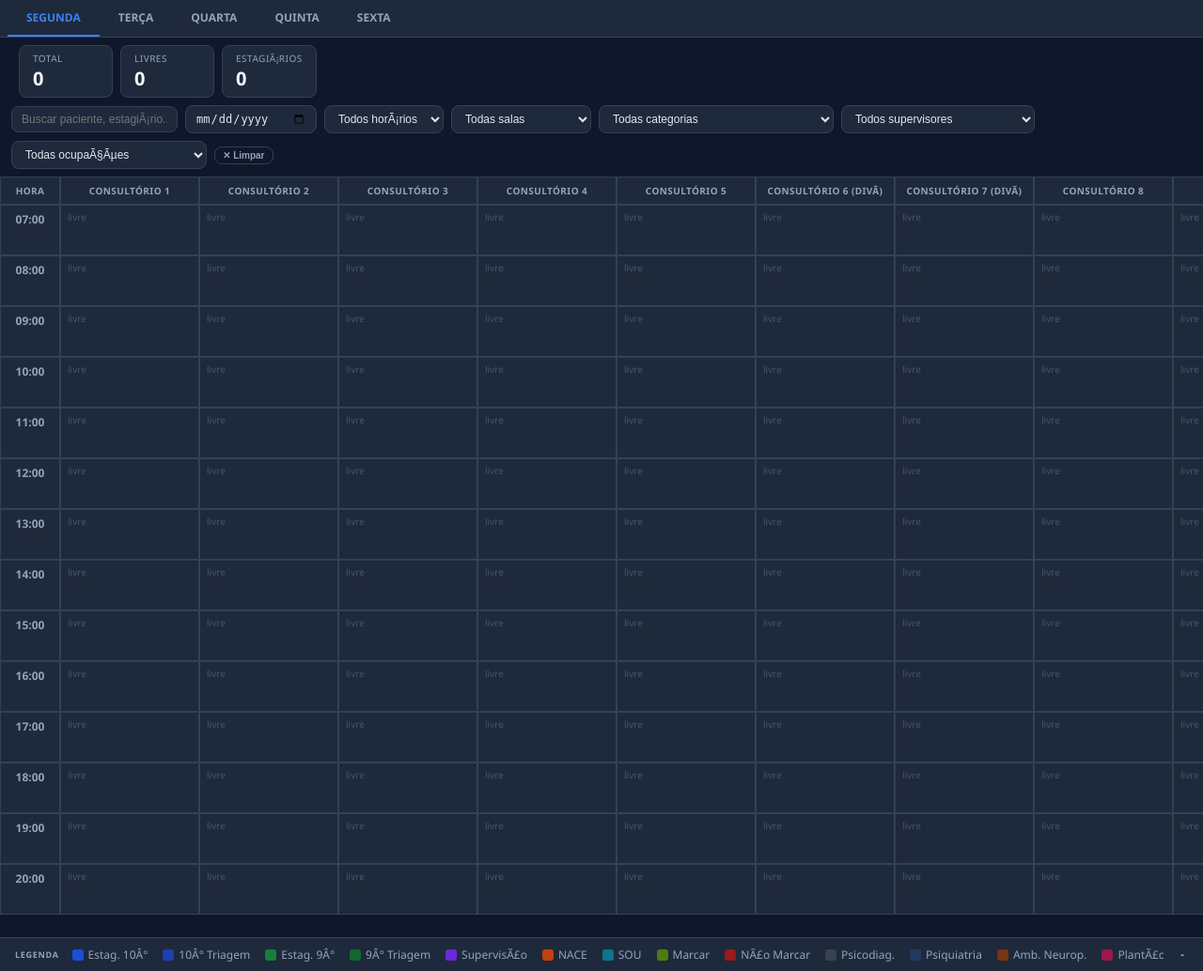
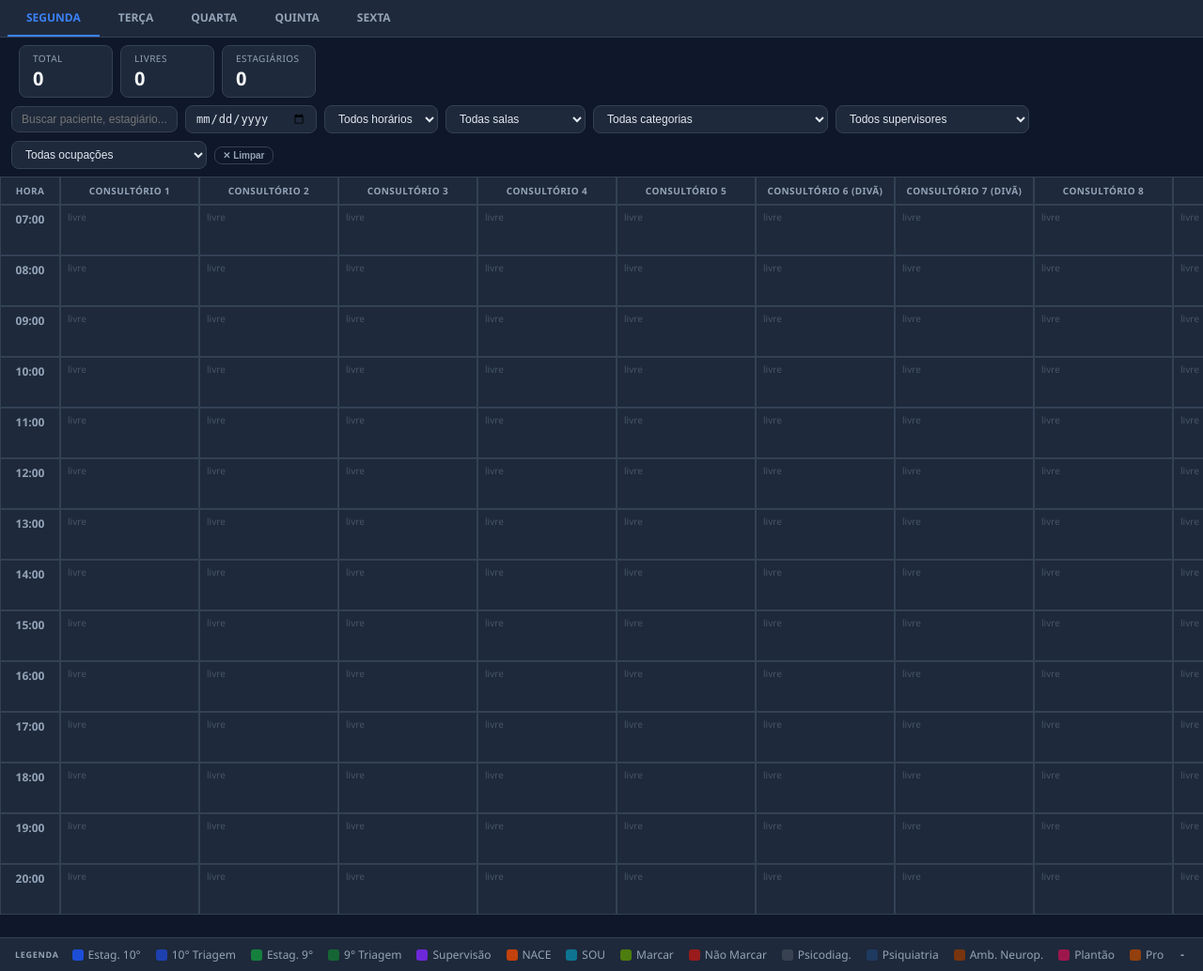
Before and after one commit to victorgtostes87/mapa_sala, a Flask app: page / in a window 1280 px wide. Shown: the part 57-1091 px from the top of the page at 94% size. Run offline with Flask 3, Linux system fonts and the light colour scheme; a user stored in the database is signed in; data comes from the database, SQL or seed files in the repository; data that the repository does not hold is empty.

Commit message:
Corrige convites professores e acentuacao

```diff
--- a/app.py
+++ b/app.py
@@ -1097,16 +1097,16 @@ def criar_usuario_coordenador_padrao(conn):
 
 
 SUPERVISORES_PADRAO = (
-    ('fabio.nogueira', 'Fabio Nogueira Pereira'),
-    ('roger.machado', 'Roger Elias Bernabé Machado'),
-    ('eduardo.lopes', 'Eduardo Barbosa Lopes'),
-    ('rodrigo.salgado', 'Rodrigo Cruvinel Salgado'),
-    ('luanza.mai', 'Luanza Pavesi Mai'),
-    ('cleilson.reis', 'Cleilson Teobaldo Reis'),
-    ('simone.pylro', 'Simone Chabudee Pylro'),
-    ('hildiceia.affonso', 'Hildiceia Dos Santos Affonso'),
-    ('christiane.ronchete', 'Christiane Furlan Ronchete'),
-    ('jaqueline.bagalho', 'Jaqueline Oliveira Bagalho'),
+    ('Fabio Nogueira Pereira', 'Fabio Nogueira Pereira'),
+    ('Roger Elias Bernabé Machado', 'Roger Elias Bernabé Machado'),
+    ('Eduardo Barbosa Lopes', 'Eduardo Barbosa Lopes'),
+    ('Rodrigo Cruvinel Salgado', 'Rodrigo Cruvinel Salgado'),
+    ('Luanza Pavesi Mai', 'Luanza Pavesi Mai'),
+    ('Cleilson Teobaldo Reis', 'Cleilson Teobaldo Reis'),
+    ('Simone Chabudee Pylro', 'Simone Chabudee Pylro'),
+    ('Hildiceia Dos Santos Affonso', 'Hildiceia Dos Santos Affonso'),
+    ('Christiane Furlan Ronchete', 'Christiane Furlan Ronchete'),
+    ('Jaqueline Oliveira Bagalho', 'Jaqueline Oliveira Bagalho'),
 )
 
 
@@ -1122,6 +1122,16 @@ def criar_supervisores_padrao(conn):
             (nome_completo,)
         ).fetchone()
         if existente_por_nome:
+            username_em_uso = conn.execute(
+                'SELECT id FROM usuarios WHERE username=? AND id!=?',
+                (username, existente_por_nome['id'])
+            ).fetchone()
+            if not username_em_uso:
+                conn.execute(
+                    "UPDATE usuarios SET username=?, ativo=1 WHERE id=?",
+                    (username, existente_por_nome['id'])
+                )
+                continue
             conn.execute(
                 "UPDATE usuarios SET ativo=1 WHERE id=?",
                 (existente_por_nome['id'],)
@@ -1228,6 +1238,12 @@ def aplicar_migracoes_dados(conn):
         conn,
         '2026-07-02-supervisores-padrao',
         'Cadastra professores supervisores padrao',
+        criar_supervisores_padrao
+    )
+    executar_migration(
+        conn,
+        '2026-07-02-supervisores-nomes-completos',
+        'Atualiza usernames dos supervisores para nomes completos',
         criar_supervisores_padrao
     )
 
@@ -1409,7 +1425,7 @@ def label_status_reserva(status):
 def normalize(t):
     if not t:
         return ''
-    for o, n in [('?', 'ã'), ('?', 'Ã'), ('ş', 'º'), ('Ş', 'º'), ('ţ', 'ç')]:
+    for o, n in [('ş', 'º'), ('Ş', 'º'), ('ţ', 'ç')]:
         t = t.replace(o, n)
     return t.strip()
 
@@ -2864,6 +2880,9 @@ def api_editar_usuario(uid):
         if row['id'] == current_user.id and not ativo:
             return jsonify({'erro': 'Você não pode inativar sua própria conta'}), 400
         new_pass = (d.get('password') or '').strip()
+        enviar_convite = bool(d.get('enviar_convite'))
+        if enviar_convite and not new_email:
+            return jsonify({'erro': 'Para enviar convite, informe o e-mail do usuário.'}), 400
         if new_pass and len(new_pass) < 8:
             return jsonify({'erro': 'A senha deve ter no mínimo 8 caracteres'}), 400
         if new_pass:
@@ -2876,12 +2895,17 @@ def api_editar_usuario(uid):
                 'UPDATE usuarios SET username=?, email=?, role=?, supervisor_id=?, ativo=? WHERE id=?',
                 (new_username, new_email, new_role, supervisor_id, ativo, uid)
             )
+        email_convite = None
+        if enviar_convite:
+            usuario_row = conn.execute('SELECT * FROM usuarios WHERE id=?', (uid,)).fetchone()
+            email_convite = preparar_convite_criacao_conta(conn, usuario_row)
         try:
             conn.commit()
         except Exception:
             return jsonify({'erro': 'Nome de usuário já existe'}), 400
+        email_enviado = enviar_email(*email_convite) if email_convite else False
         registrar_log('EDITAR_USUARIO', f'Usuário "{row["username"]}" atualizado')
-        return jsonify({'message': 'Usuário atualizado'})
+        return jsonify({'message': 'Usuário atualizado', 'email_enviado': email_enviado})
     finally:
         conn.close()
 
--- a/reservas.py
+++ b/reservas.py
@@ -486,7 +486,7 @@ def registrar_rotas_reservas(app, deps):
             if reserva['tipo'] == 'sala':
                 _, erro_antecedencia = validar_antecedencia_minima(reserva['data_uso'], reserva['horario_inicio'])
                 if erro_antecedencia:
-                    flash('N?o ? poss?vel aprovar: a solicitação já está com menos de 24h de antecedência.', 'error')
+                    flash('Não é possível aprovar: a solicitação já está com menos de 24h de antecedência.', 'error')
                     return redirect(url_for('reservas'))
 
                 if sala_escolhida:
--- a/templates/index.html
+++ b/templates/index.html
@@ -3,7 +3,7 @@
 <head>
 <meta charset="UTF-8">
 <meta name="viewport" content="width=device-width, initial-scale=1.0">
-<title>Mapa de Sala - PoliclÃ­nica Psicologia UVV</title>
+<title>Mapa de Sala - Policlínica Psicologia UVV</title>
 
 <script src="{{ url_for('static', filename='js/lucide.min.js') }}"></script>
 <link rel="stylesheet" href="{{ url_for('static', filename='css/index.css') }}">
@@ -33,8 +33,8 @@
       <a href="/painel"><i data-lucide="layout-dashboard"></i> Painel</a>
       <a href="/afazeres"><i data-lucide="list-checks"></i> Afazeres</a>
       <a href="/reservas"><i data-lucide="bell"></i> Reservas {% if reservas_pendentes_count %}<span class="nav-badge">{{ reservas_pendentes_count }}</span>{% endif %}</a>
-      <a href="/horarios-abertos"><i data-lucide="calendar-plus"></i> HorÃ¡rios abertos</a>
-      <a href="/usuarios"><i data-lucide="users"></i> UsuÃ¡rios</a>
+      <a href="/horarios-abertos"><i data-lucide="calendar-plus"></i> Horários abertos</a>
+      <a href="/usuarios"><i data-lucide="users"></i> Usuários</a>
       <a href="/logs"><i data-lucide="clipboard-list"></i> Logs</a>
       <button onclick="openImportModal()"><i data-lucide="upload"></i> Importar Excel</button>
       <button onclick="exportCSV()"><i data-lucide="download"></i> Exportar</button>
@@ -43,7 +43,7 @@
       <a href="/painel"><i data-lucide="layout-dashboard"></i> Painel</a>
       <a href="/afazeres"><i data-lucide="list-checks"></i> Afazeres</a>
       <a href="/reservas"><i data-lucide="bell"></i> Reservas {% if reservas_pendentes_count %}<span class="nav-badge">{{ reservas_pendentes_count }}</span>{% endif %}</a>
-      <a href="/horarios-abertos"><i data-lucide="calendar-plus"></i> HorÃ¡rios abertos</a>
+      <a href="/horarios-abertos"><i data-lucide="calendar-plus"></i> Horários abertos</a>
       <button onclick="exportCSV()"><i data-lucide="download"></i> Exportar</button>
       <a href="/imprimir" target="_blank"><i data-lucide="printer"></i> Imprimir</a>
       {% endif %}
@@ -64,14 +64,14 @@
 <div class="stats-bar">
   <div class="stat-card"><div class="label">Total</div><div class="value" id="stTotal">-</div></div>
   <div class="stat-card"><div class="label">Livres</div><div class="value" id="stLivre">-</div></div>
-  <div class="stat-card"><div class="label">EstagiÃ¡rios</div><div class="value" id="stEst">-</div></div>
+  <div class="stat-card"><div class="label">Estagiários</div><div class="value" id="stEst">-</div></div>
 </div>
 
 <div class="filters">
-  <input type="text" id="searchInput" placeholder="Buscar paciente, estagiÃ¡rio..." oninput="debounceRender()">
-  <input type="date" id="filterData" onchange="onDateFilterChange()" title="Consultar uma data especÃ­fica">
+  <input type="text" id="searchInput" placeholder="Buscar paciente, estagiário..." oninput="debounceRender()">
+  <input type="date" id="filterData" onchange="onDateFilterChange()" title="Consultar uma data específica">
   <span class="date-filter-badge" id="dateFilterBadge" style="display:none"></span>
-  <select id="filterHorario" onchange="renderGrid()"><option value="">Todos horÃ¡rios</option>
+  <select id="filterHorario" onchange="renderGrid()"><option value="">Todos horários</option>
     {% for h in horarios %}<option>{{h}}</option>{% endfor %}</select>
   <select id="filterSala" onchange="renderGrid()"><option value="">Todas salas</option>
     {% for s in salas %}<option>{{s}}</option>{% endfor %}</select>
@@ -84,7 +84,7 @@
     {% endfor %}
   </select>
   <select id="filterOcupacao" onchange="renderGrid()">
-    <option value="">Todas ocupaÃ§Ãµes</option>
+    <option value="">Todas ocupações</option>
     <option value="1">Somente salas ocupadas</option>
     <option value="0">Somente registros informativos</option>
   </select>
@@ -103,20 +103,20 @@
 <div class="legbar" id="legBar">
   <span class="legbar-title" id="legTitle">Legenda</span>
   <div class="legbar-items" id="legItems">
-    <div class="leg-i"><div class="leg-d" style="background:#1d4ed8"></div>Estag. 10Â°</div>
-    <div class="leg-i"><div class="leg-d" style="background:#1e40af"></div>10Â° Triagem</div>
-    <div class="leg-i"><div class="leg-d" style="background:#15803d"></div>Estag. 9Â°</div>
-    <div class="leg-i"><div class="leg-d" style="background:#166534"></div>9Â° Triagem</div>
-    <div class="leg-i"><div class="leg-d" style="background:#6d28d9"></div>SupervisÃ£o</div>
+    <div class="leg-i"><div class="leg-d" style="background:#1d4ed8"></div>Estag. 10°</div>
+    <div class="leg-i"><div class="leg-d" style="background:#1e40af"></div>10° Triagem</div>
+    <div class="leg-i"><div class="leg-d" style="background:#15803d"></div>Estag. 9°</div>
+    <div class="leg-i"><div class="leg-d" style="background:#166534"></div>9° Triagem</div>
+    <div class="leg-i"><div class="leg-d" style="background:#6d28d9"></div>Supervisão</div>
     <div class="leg-i"><div class="leg-d" style="background:#c2410c"></div>NACE</div>
     <div class="leg-i"><div class="leg-d" style="background:#0e7490"></div>SOU</div>
     <div class="leg-i"><div class="leg-d" style="background:#4d7c0f"></div>Marcar</div>
-    <div class="leg-i"><div class="leg-d" style="background:#991b1b"></div>NÃ£o Marcar</div>
+    <div class="leg-i"><div class="leg-d" style="background:#991b1b"></div>Não Marcar</div>
     <div class="leg-i"><div class="leg-d" style="background:#374151"></div>Psicodiag.</div>
     <div class="leg-i"><div class="leg-d" style="background:#1e3a5f"></div>Psiquiatria</div>
     <div class="leg-i"><div class="leg-d" style="background:#78350f"></div>Amb. Neurop.</div>
-    <div class="leg-i"><div class="leg-d" style="background:#9d174d"></div>PlantÃ£o</div>
-    <div class="leg-i"><div class="leg-d" style="background:#92400e"></div>ProntuÃ¡rio</div>
+    <div class="leg-i"><div class="leg-d" style="background:#9d174d"></div>Plantão</div>
+    <div class="leg-i"><div class="leg-d" style="background:#92400e"></div>Prontuário</div>
   </div>
   <button class="legbar-btn" id="legBtn" onclick="(function(){var i=document.getElementById('legItems');var t=document.getElementById('legTitle');var b=document.getElementById('legBtn');if(i.style.display==='none'){i.style.display='flex';t.style.display='';b.textContent='-';}else{i.style.display='none';t.style.display='none';b.textContent='Mostrar legenda';}})()" title="Minimizar">-</button>
 </div>
@@ -132,22 +132,22 @@
     </div>
     <div id="editView">
       <div class="conflict-box" id="conflictBox">
-        <strong>Sala jÃ¡ estÃ¡ ocupada!</strong>
+        <strong>Sala já está ocupada!</strong>
         <span id="conflictMsg"></span>
-        <div style="margin-top:8px;font-size:11px;color:#fca5a5">Escolha outro horÃ¡rio ou outra sala antes de salvar.</div>
+        <div style="margin-top:8px;font-size:11px;color:#fca5a5">Escolha outro horário ou outra sala antes de salvar.</div>
       </div>
       <div class="form-grid">
         <div class="form-row"><label>Dia *</label>
           <select id="fDia" onchange="verificarConflito()">{% for d in dias %}<option>{{d}}</option>{% endfor %}</select></div>
-        <div class="form-row"><label>HorÃ¡rio *</label>
+        <div class="form-row"><label>Horário *</label>
           <select id="fHorario" onchange="verificarConflito()">{% for h in horarios %}<option>{{h}}</option>{% endfor %}</select></div>
       </div>
       <div class="form-row"><label>Sala *</label>
         <select id="fSala" onchange="verificarConflito()">{% for s in salas %}<option>{{s}}</option>{% endfor %}</select></div>
-      <div class="form-row"><label>EstagiÃ¡rio / ConteÃºdo</label>
-        <div class="ac-wrap"><input type="text" id="fEstagiario" placeholder="Digite o nome do estagiÃ¡rio..." autocomplete="off" oninput="atualizarOcupacaoPreview()">
+      <div class="form-row"><label>Estagiário / Conteúdo</label>
+        <div class="ac-wrap"><input type="text" id="fEstagiario" placeholder="Digite o nome do estagiário..." autocomplete="off" oninput="atualizarOcupacaoPreview()">
         <div id="estSuggestions" class="ac-box"></div></div></div>
-      <div class="occupancy-hint" id="supervisorHint">Supervisor: nÃ£o definido</div>
+      <div class="occupancy-hint" id="supervisorHint">Supervisor: não definido</div>
       <div class="form-row"><label>Paciente</label>
         <input type="text" id="fPaciente" placeholder="Nome do paciente" oninput="atualizarOcupacaoPreview();verificarConflito()"></div>
       <div class="form-grid">
@@ -155,9 +155,9 @@
           <select id="fCategoria" onchange="atualizarOcupacaoPreview();verificarConflito()"><option value="">Auto-detectar</option>
             {% for c in categorias %}<option>{{c}}</option>{% endfor %}</select></div>
         <div class="form-row"><label>Triagem?</label>
-          <select id="fTriagem" onchange="atualizarOcupacaoPreview();verificarConflito()"><option value="0">NÃ£o</option><option value="1">Sim</option></select></div>
+          <select id="fTriagem" onchange="atualizarOcupacaoPreview();verificarConflito()"><option value="0">Não</option><option value="1">Sim</option></select></div>
       </div>
-      <div class="form-row"><label>Data especÃ­fica <span style="font-size:10px;color:var(--text2);font-weight:400;text-transform:none">(opcional - sÃ³ para agendamentos pontuais)</span></label>
+      <div class="form-row"><label>Data específica <span style="font-size:10px;color:var(--text2);font-weight:400;text-transform:none">(opcional - só para agendamentos pontuais)</span></label>
         <input type="date" id="fData" onchange="atualizarOcupacaoPreview();verificarConflito()"></div>
       <div class="form-row"><label>Status do atendimento</label>
         <select id="fStatusAtendimento" onchange="atualizarOcupacaoPreview();verificarConflito()">
@@ -168,15 +168,15 @@
         </select>
         <div class="occupancy-hint">Use apenas quando o atendimento foi cancelado. O horario fica visivel, mas a sala volta a aparecer como disponivel.</div>
       </div>
-      <div class="form-row"><label>ObservaÃ§Ã£o</label>
-        <textarea id="fObs" placeholder="Ex: estudar, lanÃ§ar prontuÃ¡rio, professor nÃ£o liberou, uso interno..." oninput="atualizarOcupacaoPreview();verificarConflito()"></textarea></div>
+      <div class="form-row"><label>Observação</label>
+        <textarea id="fObs" placeholder="Ex: estudar, lançar prontuário, professor não liberou, uso interno..." oninput="atualizarOcupacaoPreview();verificarConflito()"></textarea></div>
       <div class="form-row"><label>Ocupa sala?</label>
         <select id="fOcupaSala" onchange="atualizarOcupacaoPreview();verificarConflito()">
-          <option value="">AutomÃ¡tico</option>
+          <option value="">Automático</option>
           <option value="1">Sim, ocupa sala</option>
-          <option value="0">NÃ£o ocupa sala</option>
+          <option value="0">Não ocupa sala</option>
         </select>
-        <div class="occupancy-hint" id="ocupaHint">O sistema calcula isso para mostrar se a sala estÃ¡ realmente livre.</div>
+        <div class="occupancy-hint" id="ocupaHint">O sistema calcula isso para mostrar se a sala está realmente livre.</div>
       </div>
       <div class="modal-footer">
         <button class="btn btn-danger btn-sm" id="deleteBtn" onclick="deleteAg()" style="display:none;margin-right:auto"><i data-lucide="trash-2"></i> Remover</button>
@@ -194,7 +194,7 @@
       </div>
       <div>
         <div style="font-size:15px;font-weight:700;color:#f8fafc">Remover agendamento</div>
-        <div style="font-size:12px;color:var(--text2);margin-top:2px">Esta aÃ§Ã£o nÃ£o pode ser desfeita.</div>
+        <div style="font-size:12px;color:var(--text2);margin-top:2px">Esta ação não pode ser desfeita.</div>
       </div>
     </div>
     <div id="confirmDetail" style="background:var(--bg);border:1px solid var(--border);border-radius:var(--radius);padding:10px 14px;font-size:12px;color:var(--text2);margin-bottom:18px;line-height:1.7"></div>
@@ -211,14 +211,14 @@
     <div class="about-head">
       <div>
         <h2>Sobre o sistema</h2>
-        <p>Mapa de Sala - PoliclÃ­nica Psicologia UVV</p>
+        <p>Mapa de Sala - Policlínica Psicologia UVV</p>
       </div>
       <img src="{{ url_for('static', filename='img/uvv-logo.png') }}" alt="UVV">
     </div>
     <div class="about-grid">
-      <div><strong>UsuÃ¡rios</strong><span>CoordenaÃ§Ã£o, recepÃ§Ã£o, professores e alunos/estagiÃ¡rios.</span></div>
-      <div><strong>Recursos</strong><span>Agendamentos, conflitos, triagem, logs, impressÃ£o, exportaÃ§Ã£o e importaÃ§Ã£o Excel.</span></div>
-      <div><strong>VersÃ£o</strong><span>{{ versao }}</span></div>
+      <div><strong>Usuários</strong><span>Coordenação, recepção, professores e alunos/estagiários.</span></div>
+      <div><strong>Recursos</strong><span>Agendamentos, conflitos, triagem, logs, impressão, exportação e importação Excel.</span></div>
+      <div><strong>Versão</strong><span>{{ versao }}</span></div>
     </div>
     <div class="modal-footer">
       <button type="button" class="btn btn-primary" onclick="closeAboutModal()"><i data-lucide="check"></i> Entendi</button>
@@ -230,7 +230,7 @@
   <div class="modal">
     <h2>Importar mapa do Excel</h2>
     <p style="color:var(--text2);font-size:12px;line-height:1.5;margin-bottom:14px">
-      Use um arquivo .xlsx no modelo do mapa antigo. O sistema lÃª apenas as abas de segunda a sexta e ignora a aba TRIAGEM.
+      Use um arquivo .xlsx no modelo do mapa antigo. O sistema lê apenas as abas de segunda a sexta e ignora a aba TRIAGEM.
     </p>
     <form id="importForm">
       <div class="form-row">
@@ -242,7 +242,7 @@
         Substituir o mapa atual antes de importar
       </label>
       <div style="font-size:11px;color:var(--text2);line-height:1.45;margin-top:8px">
-        Se essa opÃ§Ã£o ficar desmarcada, o sistema tenta adicionar os dados e avisa quando encontrar conflitos.
+        Se essa opção ficar desmarcada, o sistema tenta adicionar os dados e avisa quando encontrar conflitos.
       </div>
       <div id="importResult" style="display:none;background:var(--bg);border:1px solid var(--border);border-radius:var(--radius);padding:10px 12px;margin-top:14px;font-size:12px;color:var(--text2);line-height:1.6"></div>
       <div class="modal-footer">
--- a/templates/minha_supervisao.html
+++ b/templates/minha_supervisao.html
@@ -154,7 +154,7 @@
     <section class="empty-state">
       <i data-lucide="users"></i>
       <h2>Nenhum aluno vinculado a você ainda</h2>
-      <p>A coordenação pode ir em Usuários, editar o aluno e selecionar você no campo “Supervisor do aluno”.</p>
+      <p>A coordenação pode ir em Usuários, editar o aluno e selecionar você no campo "Supervisor do aluno".</p>
     </section>
     {% endif %}
   </main>
--- a/templates/perfil.html
+++ b/templates/perfil.html
@@ -42,8 +42,8 @@
 
         <div class="info"><strong>Usuário</strong><span>{{ usuario }}</span></div>
         <div class="info"><strong>Cargo / Papel</strong><span class="badge">{{ papel_label }}</span></div>
-        <div class="info"><strong>Nome completo</strong><span>{{ nome_completo or 'â€”' }}</span></div>
-        <div class="info"><strong>E-mail</strong><span>{{ email or 'â€”' }}</span></div>
+        <div class="info"><strong>Nome completo</strong><span>{{ nome_completo or '—' }}</span></div>
+        <div class="info"><strong>E-mail</strong><span>{{ email or '—' }}</span></div>
 
         <div class="actions">
           <a class="btn primary" href="/trocar-senha"><i data-lucide="lock-keyhole"></i> Alterar senha</a>
--- a/templates/usuarios.html
+++ b/templates/usuarios.html
@@ -269,7 +269,7 @@
         return;
       }
 
-      if (!userId && enviar_convite && !email) {
+      if (enviar_convite && !email) {
         mostrarErroUsuario('Para enviar convite, informe o e-mail do usuário.');
         return;
       }
```
Also changed, not shown: templates/painel_recepcao.html (+13 -13 lines).
